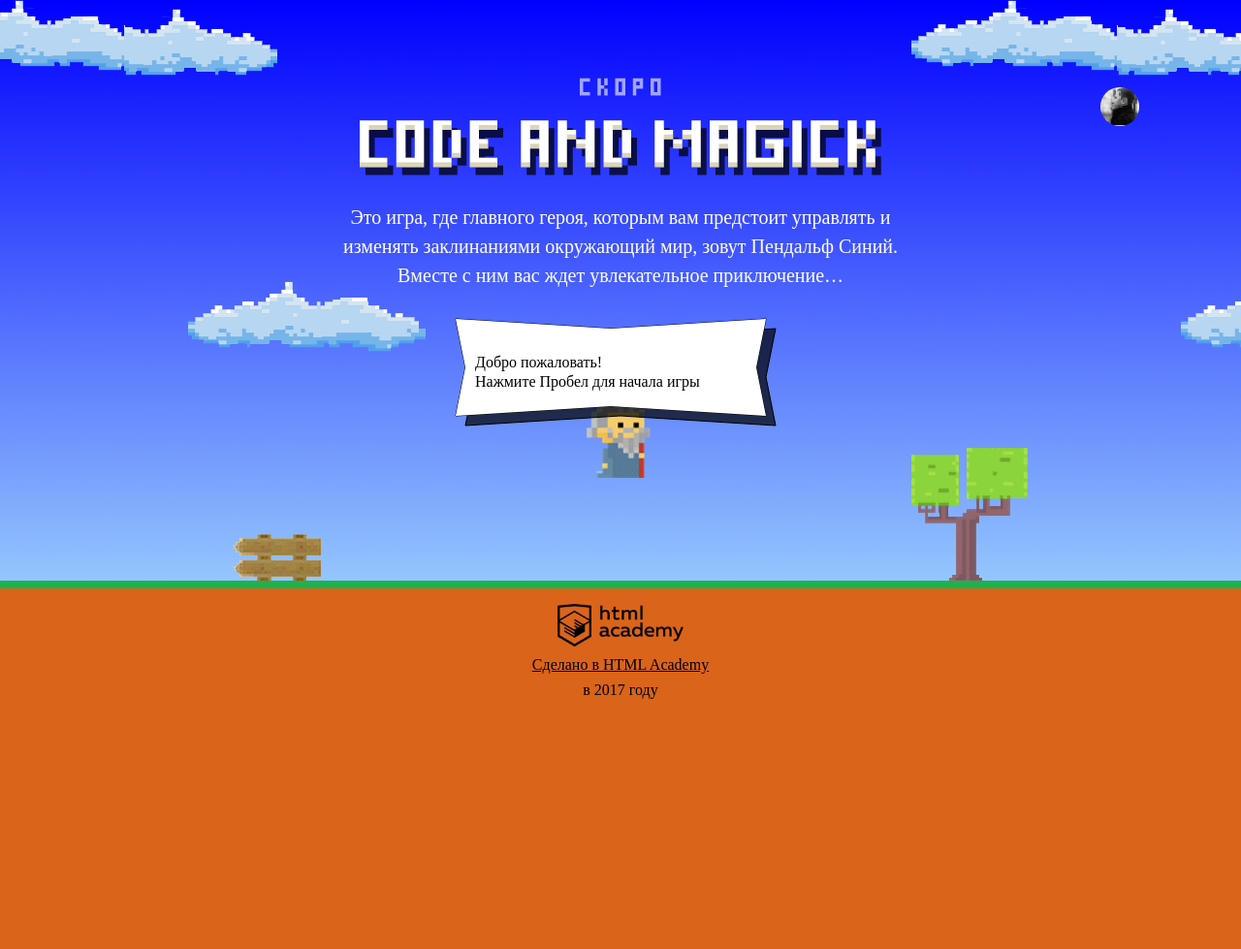
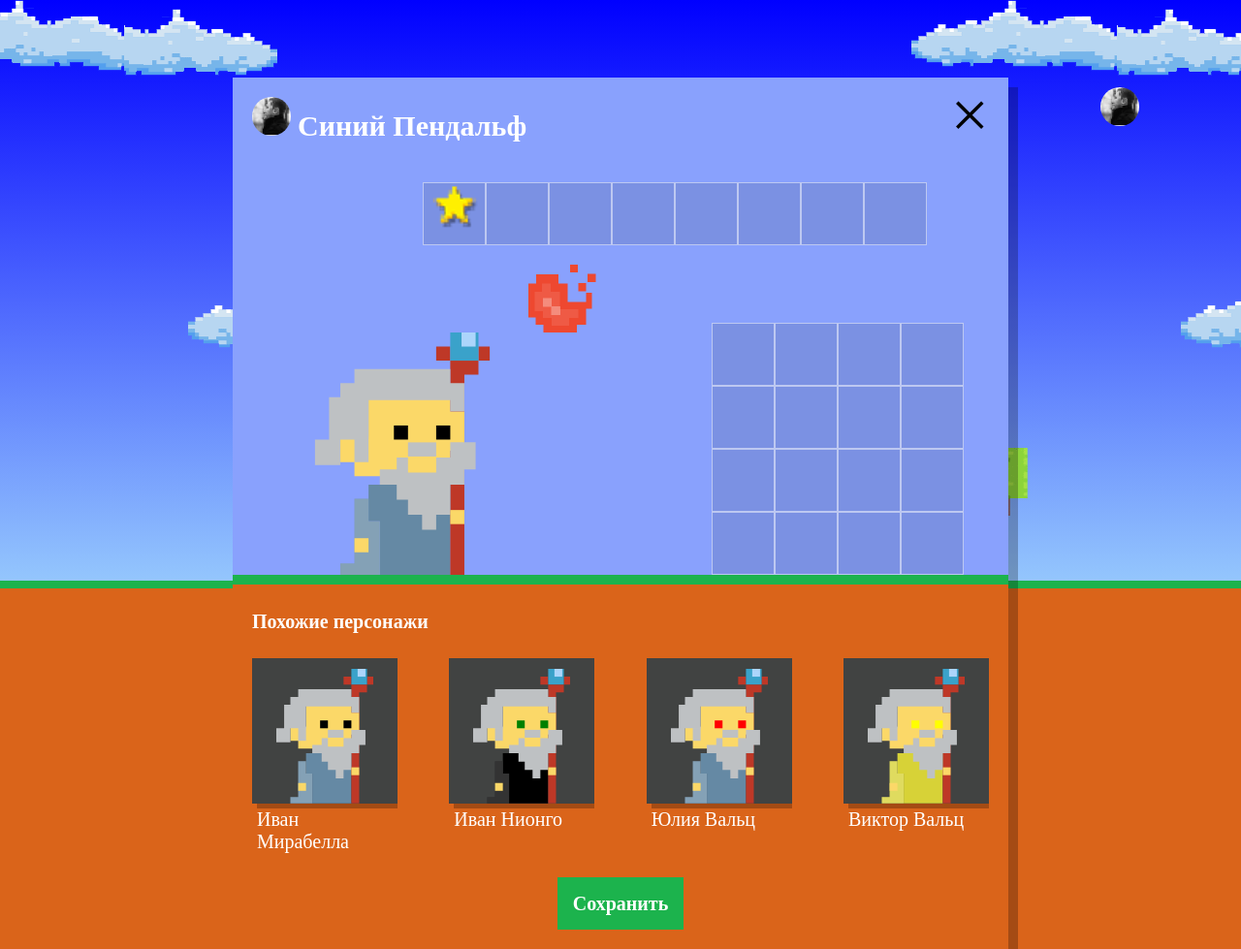
Before and after one commit to Kollc/949947-code-and-magick-20, a website: page index.html in a window 1280 px wide. Shown: the whole page at 97% size. Before the commit the page ends 800 px from the top, so only its background shows below. Drawn offline with Linux system fonts and the light colour scheme; a web font is replaced by a local one.

Commit message:
Добавил и реализовал скрипт создания и добавления DOM-элемента на страницу (новых персонажей в меню)

```diff
--- a/index.html
+++ b/index.html
@@ -207,6 +207,7 @@
 
   </script>
   <script src="./js/stat.js"></script>
+  <script src="./js/setup.js"></script>
   <script src="./js/game.js"></script>
 
 </body>
--- /dev/null
+++ b/js/setup.js
@@ -0,0 +1,99 @@
+'use strict';
+
+var setup = document.querySelector('.setup');
+setup.classList.remove('hidden');
+document.querySelector('.setup-similar').classList.remove('hidden');
+var template = document.querySelector('#similar-wizard-template').content.querySelector('.setup-similar-item');
+var similarListElement = setup.querySelector('.setup-similar-list');
+var fragment = document.createDocumentFragment();
+
+// функция возращает рандомный элемент из массива
+var randomGenerate = function (mass) {
+  var max = mass.length;
+  var min = 0;
+
+  return mass[Math.floor(Math.random() * (max - min)) + min];
+};
+
+// создание элемента
+var createPersElem = function (mass) {
+  var elementPers = template.cloneNode(true);
+
+  elementPers.querySelector('.setup-similar-label').textContent = mass.name;
+  elementPers.querySelector('.wizard-coat').style.fill = mass.coatColor;
+  elementPers.querySelector('.wizard-eyes').style.fill = mass.eyesColor;
+
+  return elementPers;
+};
+
+// функция добавления элементов на страницу
+var addElement = function (mass) {
+  for (var i = 0; i < mass.length; i++) {
+    fragment.appendChild(createPersElem(mass[i]));
+  }
+  similarListElement.appendChild(fragment);
+}
+
+var massName = [
+  'Иван',
+  'Хуан Себастьян',
+  'Мария',
+  'Кристоф',
+  'Виктор',
+  'Юлия',
+  'Люпита',
+  'Вашингтон'
+];
+
+var massSurname = [
+  'да Марья',
+  'Верон',
+  'Мирабелла',
+  'Вальц',
+  'Онопко',
+  'Топольницкая',
+  'Нионго',
+  'Ирвинг'
+];
+
+var massCoatColor = [
+  'rgb(101, 137, 164)',
+  'rgb(241, 43, 107)',
+  'rgb(146, 100, 161)',
+  'rgb(56, 159, 117)',
+  'rgb(215, 210, 55)',
+  'rgb(0, 0, 0)'
+];
+
+var massEyesColor = [
+  'black',
+  'red',
+  'blue',
+  'yellow',
+  'green'
+];
+
+
+var massPers = [{
+    name: randomGenerate(massName) + ' ' + randomGenerate(massSurname),
+    coatColor: randomGenerate(massCoatColor),
+    eyesColor: randomGenerate(massEyesColor),
+  },
+  {
+    name: randomGenerate(massName) + ' ' + randomGenerate(massSurname),
+    coatColor: randomGenerate(massCoatColor),
+    eyesColor: randomGenerate(massEyesColor),
+  },
+  {
+    name: randomGenerate(massName) + ' ' + randomGenerate(massSurname),
+    coatColor: randomGenerate(massCoatColor),
+    eyesColor: randomGenerate(massEyesColor),
+  },
+  {
+    name: randomGenerate(massName) + ' ' + randomGenerate(massSurname),
+    coatColor: randomGenerate(massCoatColor),
+    eyesColor: randomGenerate(massEyesColor),
+  }
+];
+
+addElement(massPers);
```
